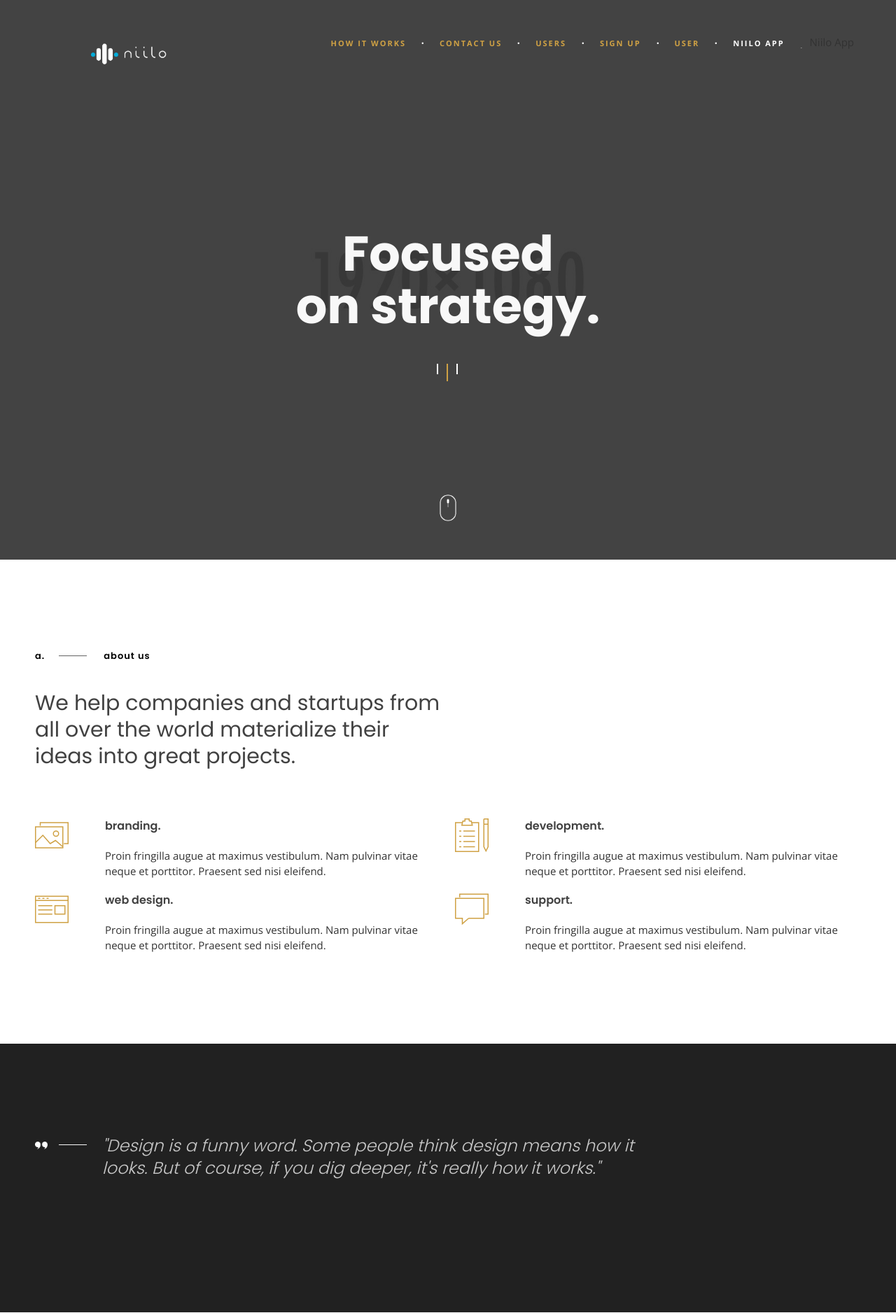
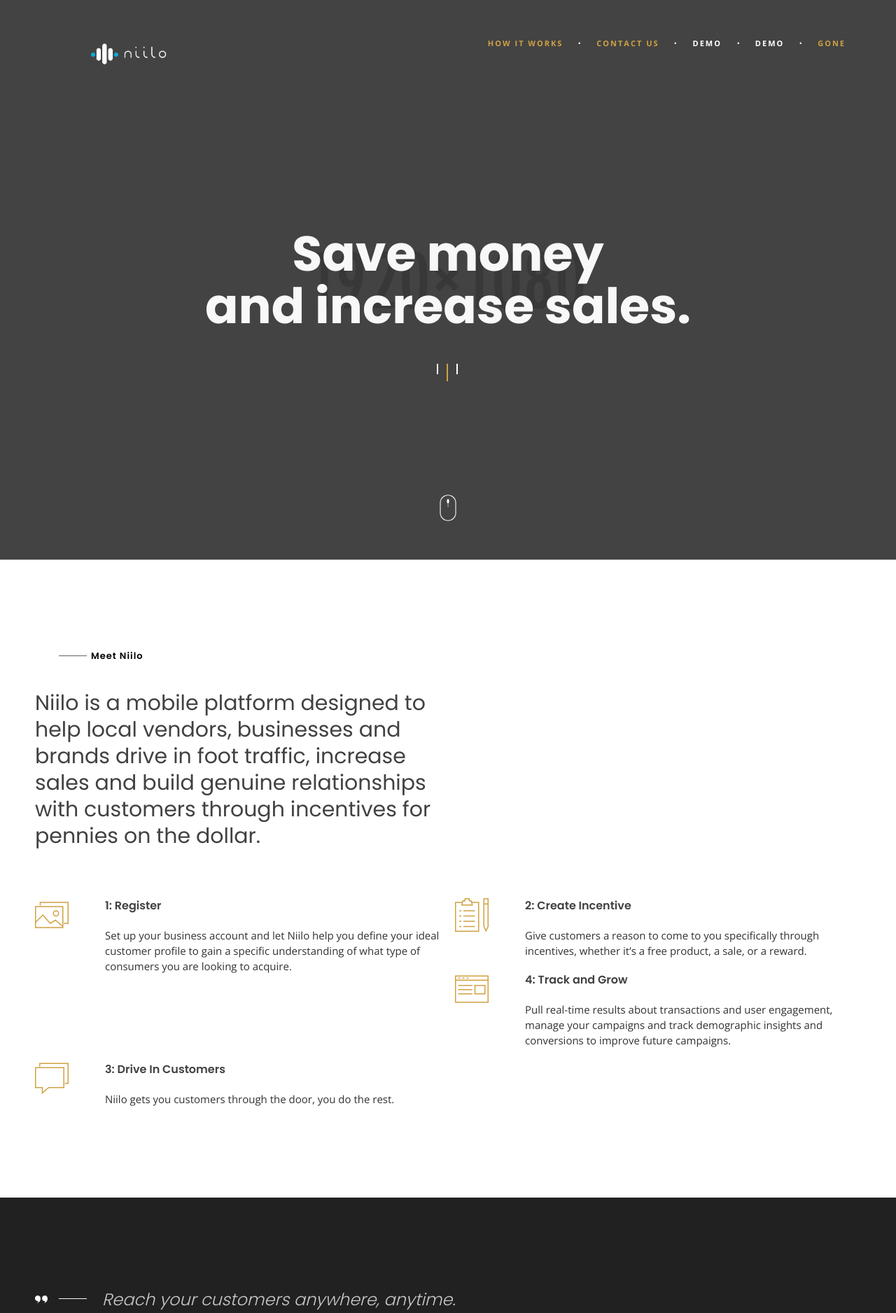
Before and after one commit to GarrettEstrin/talos, a plain HTML site: page 1main/index.html in a window 1280 px wide. Shown: the top 1877 px of the page at 70% size. Drawn offline with nearby package versions, Linux system fonts and the light colour scheme; some packages are replaced by stand-ins of ours.

Commit message:
New content added. Preparing to switch branch

```diff
--- a/1main/index.html
+++ b/1main/index.html
@@ -61,22 +61,20 @@
 							<a href="#about">Contact Us</a>
 						</li>
 						<li>
-							<a href="#work">Users</a>
+							<a href="#work">Demo</a>
 						</li>
 						<li>
-							<a href="#services">Sign Up</a>
+							<a href="#services">Demo</a>
 						</li>
 						<li>
-							<a href="#blog">User</a>
+							<a href="#blog">GONE</a>
 						</li>
-						<li> <a href="#">Niilo App </a></li>
-						<li> Niilo App </li>
 					</ul>
 				</div>
 			</div>
 		</nav>
 
-	<!-- Primary Page Layout
+	<!-- Primary Page Layout  Turn "Your Digital Solution" to "Your AI-Powered Marketeer"
 	================================================== -->
 
 		<div class="section full-height" id="home">
@@ -87,7 +85,7 @@
 						<div class="home-text">
 							<div class="container fade-elements">
 								<div class="twelve columns">
-									<h1>We build<br>great brands.</h1>
+									<h1>Acquire customers <br>in real-time.</h1>
 								</div>
 							</div>
 						</div>
@@ -97,7 +95,7 @@
 						<div class="home-text">
 							<div class="container fade-elements">
 								<div class="twelve columns">
-									<h1>Focused<br>on strategy.</h1>
+									<h1>Save money <br>and increase sales.</h1>
 								</div>
 							</div>
 						</div>
@@ -107,7 +105,7 @@
 						<div class="home-text">
 							<div class="container fade-elements">
 								<div class="twelve columns">
-									<h1>Specialized in<br>brand experience.</h1>
+									<h1>Build a loyal<br> customer base.</h1>
 								</div>
 							</div>
 						</div>
@@ -134,8 +132,8 @@
 				<div class="container">
 					<div class="twelve columns">
 						<div class="title-text left">
-							<p>a. <span>about us</span></p>
-							<h3>We help companies and startups from all over the world materialize their ideas into great projects.</h3>
+							<p><span>Meet Niilo</span></p>
+							<h3>Niilo is a mobile platform designed to help local vendors, businesses and brands drive in foot traffic, increase sales and build genuine relationships with customers through incentives for pennies on the dollar.</h3>
 						</div>
 					</div>
 					<div class="six columns" >
@@ -151,8 +149,8 @@
 								<circle fill="none" stroke="#000000" stroke-width="2" stroke-miterlimit="10" cx="40" cy="29" r="5"/>
 								</svg>
 							</div>
-							<h5 data-scroll-reveal="enter bottom move 100px over 1s after 0.3s">branding.</h5>
-							<p data-scroll-reveal="enter bottom move 100px over 1s after 0.3s">Proin fringilla augue at maximus vestibulum. Nam pulvinar vitae neque et porttitor. Praesent sed nisi eleifend.</p>
+							<h5 data-scroll-reveal="enter bottom move 100px over 1s after 0.3s">1: Register</h5>
+							<p data-scroll-reveal="enter bottom move 100px over 1s after 0.3s">Set up your business account and let Niilo help you define your ideal customer profile to gain a specific understanding of what type of consumers you are looking to acquire.</p>
 						</div>
 					</div>
 					<div class="six columns" >
@@ -175,8 +173,8 @@
 								<line fill="none" stroke="#000000" stroke-width="2" stroke-miterlimit="10" x1="55" y1="11" x2="63" y2="11"/>
 								</svg>
 							</div>
-							<h5 data-scroll-reveal="enter bottom move 100px over 1s after 0.5s">development.</h5>
-							<p data-scroll-reveal="enter bottom move 100px over 1s after 0.5s">Proin fringilla augue at maximus vestibulum. Nam pulvinar vitae neque et porttitor. Praesent sed nisi eleifend.</p>
+							<h5 data-scroll-reveal="enter bottom move 100px over 1s after 0.5s">2: Create Incentive</h5>
+							<p data-scroll-reveal="enter bottom move 100px over 1s after 0.5s">Give customers a reason to come to you specifically through incentives, whether it’s a free product, a sale, or a reward.</p>
 						</div>
 					</div>
 					<div class="six columns" >
@@ -195,8 +193,8 @@
 								<rect x="38" y="25" fill="none" stroke="#000000" stroke-width="2" stroke-miterlimit="10" width="19" height="16"/>
 								</svg>
 							</div>
-							<h5 data-scroll-reveal="enter bottom move 100px over 1s after 0.3s">web design.</h5>
-							<p data-scroll-reveal="enter bottom move 100px over 1s after 0.3s">Proin fringilla augue at maximus vestibulum. Nam pulvinar vitae neque et porttitor. Praesent sed nisi eleifend.</p>
+							<h5 data-scroll-reveal="enter bottom move 100px over 1s after 0.3s">4: Track and Grow</h5>
+							<p data-scroll-reveal="enter bottom move 100px over 1s after 0.3s">Pull real-time results about transactions and user engagement, manage your campaigns and track demographic insights and conversions to improve future campaigns.</p>
 						</div>
 					</div>
 					<div class="six columns" >
@@ -210,19 +208,25 @@
 									9,3.042 9,9 "/>
 								</svg>
 							</div>
-							<h5 data-scroll-reveal="enter bottom move 100px over 1s after 0.5s">support.</h5>
-							<p data-scroll-reveal="enter bottom move 100px over 1s after 0.5s">Proin fringilla augue at maximus vestibulum. Nam pulvinar vitae neque et porttitor. Praesent sed nisi eleifend.</p>
+							<h5 data-scroll-reveal="enter bottom move 100px over 1s after 0.5s">3: Drive In Customers</h5>
+							<p data-scroll-reveal="enter bottom move 100px over 1s after 0.5s">Niilo gets you customers through the door, you do the rest.</p>
 						</div>
 					</div>
 				</div>
 			</div>
+
+
+			<!-- Ashley would like the text centered, and the bar/quotes removed -->
+
+
+
 			<div class="section padding-top-bottom back-dark">
 				<div id="owl-sep-1" class="owl-carousel owl-theme" data-scroll-reveal="enter left move 150px over 0.7s after 0.2s">
 					<div class="item">
 						<div class="container">
 							<div class="twelve columns">
 								<div class="quote">
-									<h4>"Design must reflect the practical and aesthetic in business but above all... good design must primarily serve people."</h4>
+									<h4>Stop wasting money on clicks that never convert into sales.</h4>
 								</div>
 							</div>
 						</div>
@@ -231,7 +235,7 @@
 						<div class="container">
 							<div class="twelve columns">
 								<div class="quote">
-									<h4>"Design is a funny word. Some people think design means how it looks. But of course, if you dig deeper, it's really how it works."</h4>
+									<h4>Reach your customers anywhere, anytime.</h4>
 								</div>
 							</div>
 						</div>
@@ -240,13 +244,21 @@
 						<div class="container">
 							<div class="twelve columns">
 								<div class="quote">
-									<h4>"Space and light and order. Those are the things that men need just as much as they need bread or a place to sleep."</h4>
+									<h4>Whether you run a mom-and-pop shop or a major brand, enhance your customers’ experience, and take your advertising to the next level with Niilo.</h4>
 								</div>
 							</div>
 						</div>
 					</div>
 				</div>
 			</div>
+
+
+
+
+			<!-- Ashley would like this section removed
+
+
+
 			<div class="section padding-top-bottom back-white">
 				<div class="container">
 					<div class="twelve columns">
@@ -540,6 +552,12 @@
 		</div>
 
 
+
+
+
+
+
+
 		<div class="section back-white" id="services">
 			<div class="section padding-top-bottom">
 				<div class="container">
@@ -590,11 +608,14 @@
 					</div>
 				</div>
 			</div>
+
+
+		-->
 			<div class="section padding-bottom">
 				<div class="container">
 					<div class="twelve columns">
 						<div class="title-text left">
-							<p>e. <span>our numbers</span></p>
+							<p><span>Why Niilo?</span></p>
 							<h3>From whiteboard sketches to pixel-perfect designs.</h3>
 						</div>
 					</div>
@@ -641,6 +662,7 @@
 		</div>
 
 
+
 		<div class="section back-white" id="blog">
 			<div class="section padding-top-bottom">
 				<div class="container">
@@ -683,6 +705,10 @@
 							</div>
 						</div>
 					</div>
+
+
+
+
 					<div class="six columns">
 						<div class="journal-wrap-right">
 							<img  src="images/blog/4.jpg" alt="" data-scroll-reveal="enter left move 150px over 0.7s after 0.2s"/>
@@ -695,12 +721,20 @@
 					</div>
 				</div>
 			</div>
+
+
+		-->
+
+		<br>
+		<br>
 			<a href="../2blog/index.html">
 				<div class="section back-dark">
 					<div class="portfolio-bottom-link">Sign Up</div>
 				</div>
 			</a>
 		</div>
+
+<!-- Ashley would like to potentially replace the map below with an image -->
 
 
 		<div class="section back-white" id="contact">
```
